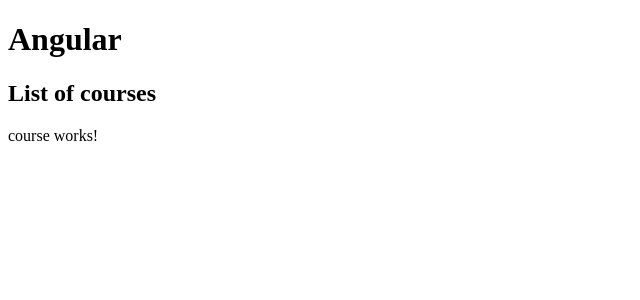
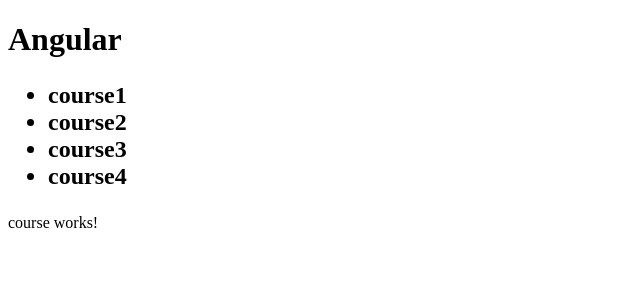
Before and after one commit to uttam-in-ibm/Angular4, an Angular app in the folder 1.Installation/hello-world/: page / in a window 1280 px wide. Shown: the top 300 px of the page, without its empty margins (0-640 px from the left). Built offline with nearby package versions, Linux system fonts and the light colour scheme.

Commit message:
Directives implementation is Added

```diff
--- a/1.Installation/hello-world/src/app/courses.component.ts
+++ b/1.Installation/hello-world/src/app/courses.component.ts
@@ -10,10 +10,20 @@
     //template:'<h2> Header Title </h2>'  //Data binding - expression
     //template:'<h2>{{ title }}</h2>'  //Data binding - expression
     //template:'<h2>{{ "Tile: "+title }}</h2>'  //Data binding - expression
-    template:'<h2>{{ getTitle() }}</h2>'  //Data binding - expression
+    //template:'<h2>{{ getTitle() }}</h2>'  //Data binding - expression
+    template:`
+    <h2>
+        <ul>
+            <li *ngFor="let course of courses">
+                {{course}}
+            </li>
+        </ul>
+    </h2>
+    `  // Change to back tick - multiline
 })
 export class CoursesComponent{
     title = "List of courses";
+    courses = ["course1","course2","course3","course4"];
     getTitle(){
         return this.title;
     }
```
